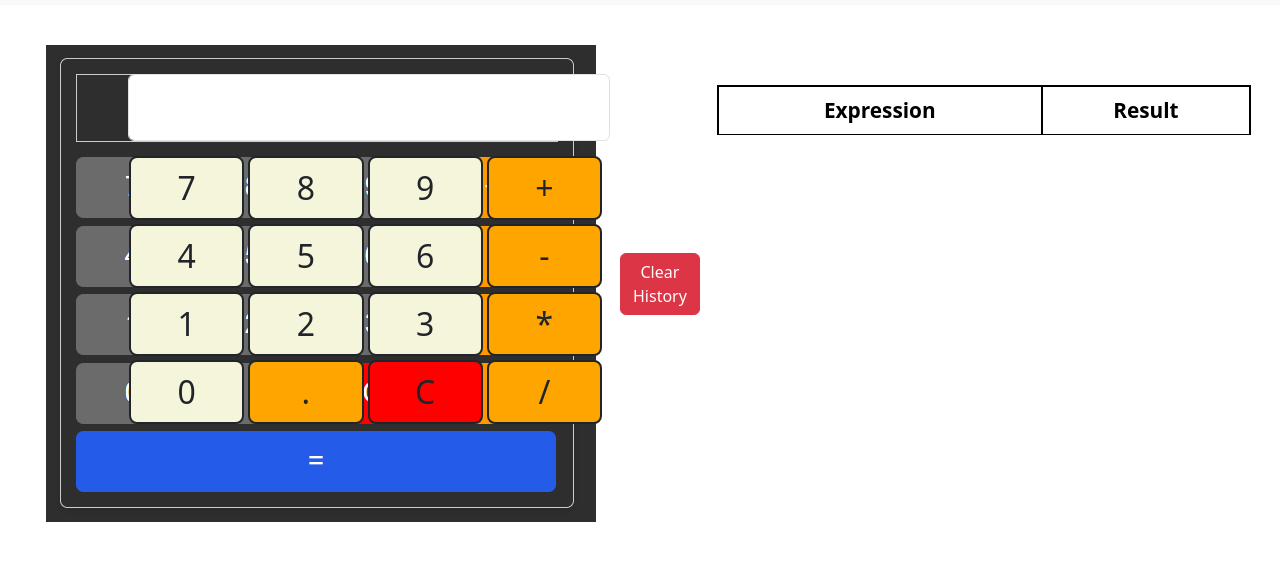
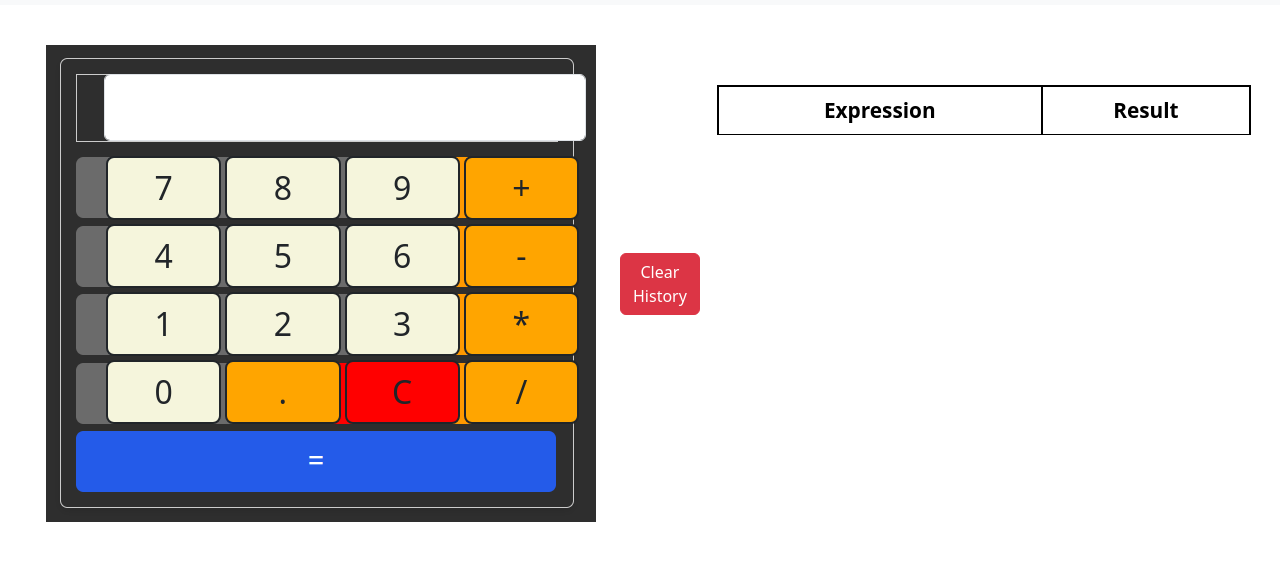
Before and after one commit to vrajesh-techtic/Basic-Calculator, a plain HTML site: page pages/index.html in a window 1280 px wide. Shown: the part 51-612 px from the top of the page. Drawn offline with nearby package versions, Linux system fonts and the light colour scheme.

Commit message:
Update style.css

```diff
--- a/css/style.css
+++ b/css/style.css
@@ -30,7 +30,7 @@ body {
   justify-content: center;
   position: absolute;
   top: 125px;
-  left: 128px;
+  left: 104px;
   width: 482px;
 }
 
@@ -43,7 +43,7 @@ body {
 .digitContainer {
   position: absolute;
   top: 205px;
-  left: 127px;
+  left: 104px;
   width: 477px;
 }
 
@@ -67,7 +67,7 @@ body {
   z-index: 2;
   position: absolute;
   top: 481px;
-  left: 128px;
+  left: 104px;
   width: 481px;
   height: 62px;
 }
```
